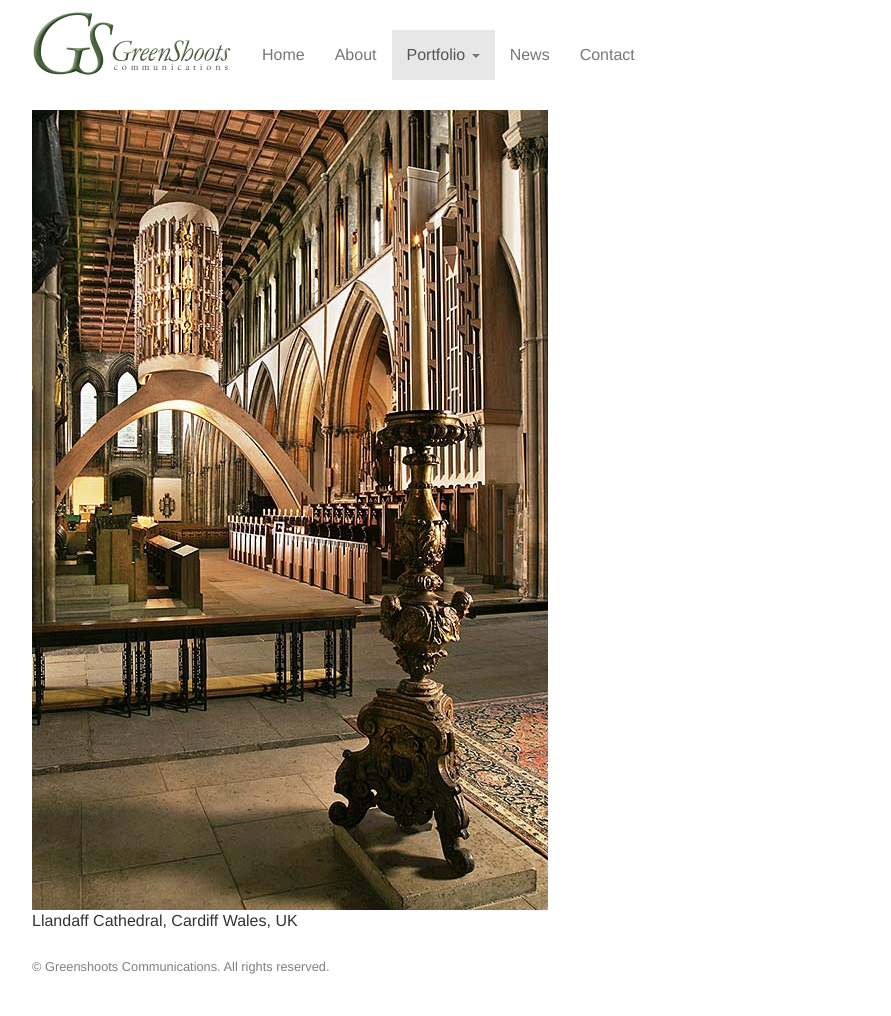
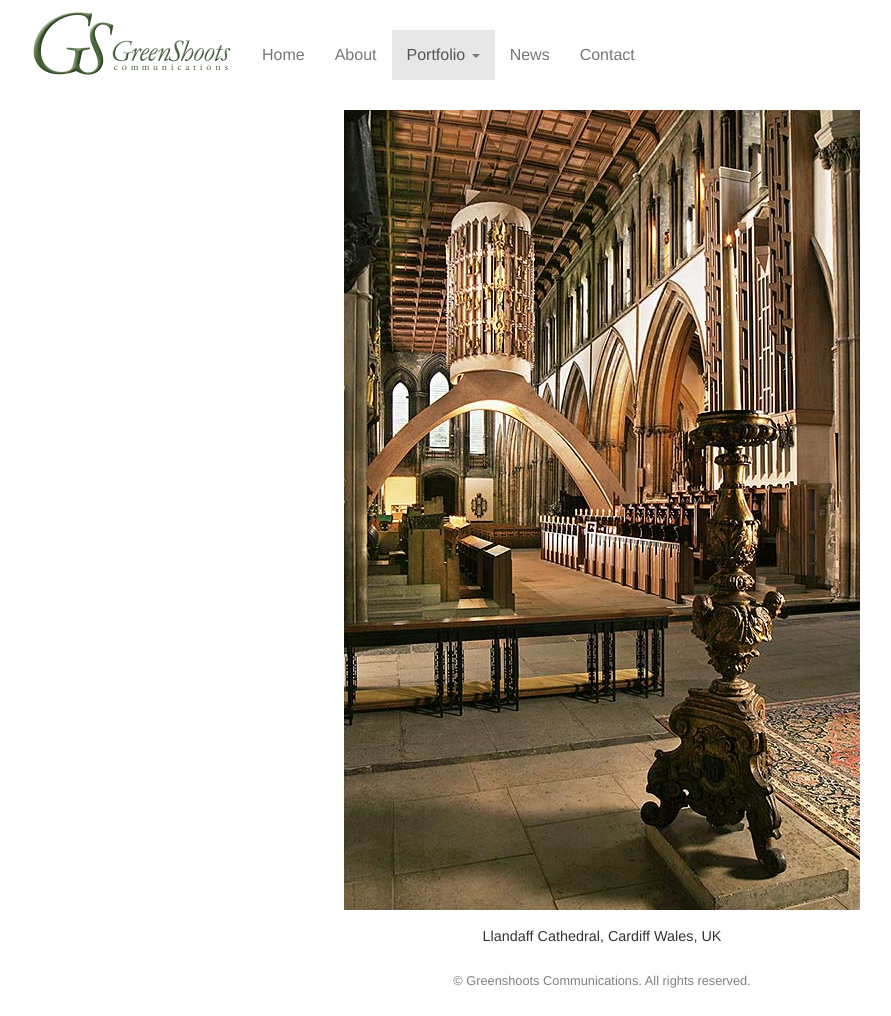
Before and after one commit to elliz/greenshoots, a Jekyll site: the page built from portfolio/_posts/2000-01-01-llandaff-cathedral.md, in a window 1280 px wide. Shown: the whole page, without its empty margins (38-929 px from the left). Built offline with Jekyll 4.4.1, drawn with Linux system fonts in a browser that asks for light colours.

Commit message:
Further tweaks

```diff
--- a/_includes/menu.html
+++ b/_includes/menu.html
@@ -7,7 +7,7 @@
             <span class="icon-bar"></span>
             <span class="icon-bar"></span>
           </button>
-	  <a class="navbar-brand" href="#"><img src="{{ site.baseurl }}assets/images/logo-greenshoots.png" alt="Greenshoots" style="margin-top:-40px; margin-bottom:-15px"></a>
+	  <a class="navbar-brand" href="{{ site.baseurl }}"><img src="{{ site.baseurl }}assets/images/logo-greenshoots.png" alt="Greenshoots" style="margin-top:-40px; margin-bottom:-15px"></a>
 	</div>
 	<div class="navbar-collapse collapse">
 	  <ul class="nav navbar-nav">
--- a/_layouts/default.html
+++ b/_layouts/default.html
@@ -24,7 +24,7 @@
     <div class="container">
 
     <div class="row">
-        <div class="col-xs-12 col-xs-offset-0 col-sm-10 col-sm-offset-1 col-md-8 col-md-offset-2 col-lg-6 col-lg-offset-24 ">
+        <div class="col-xs-12 col-xs-offset-0 col-sm-10 col-sm-offset-1 col-md-8 col-md-offset-2 ">
         {{ content }}
 
         {% include footer.html %}
--- a/_layouts/photo.html
+++ b/_layouts/photo.html
@@ -21,7 +21,7 @@
   <body class="{{ page.section }}">
     {% include menu.html %}
 
-    <div class="container">
+    <div class="container photo">
 
 <ul>
 {% for category in site.categories %}
--- a/assets/css/greenshoots.css
+++ b/assets/css/greenshoots.css
@@ -16,6 +16,21 @@
 
 h1, h2, h3 { color: #336633 }
 
+.img-responsive {
+    max-height: 80%;
+}
+
+.photo{
+    text-align: center;
+}
+
+.photo .img-responsive{
+    margin: 0 auto 1em;
+}
+
+.photo p, .photo caption{
+    font-size: 0.9em;
+}
 
 .navbar-default,
 .navbar-default .navbar-collapse,
```
Also changed, not shown: news/index.md (+5 -3 lines).
